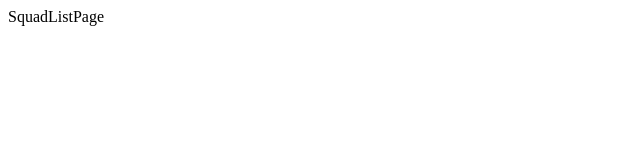
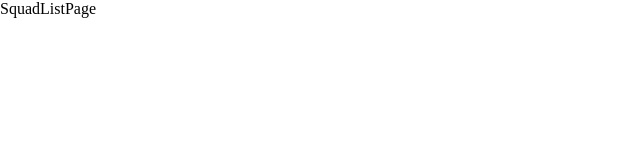
Before and after one commit to coh3-info/coh3-info, a React (Create React App) app: page / in a window 1280 px wide. Shown: the top 160 px of the page, without its empty margins (0-640 px from the left). Built offline with nearby package versions, Linux system fonts and the light colour scheme.

Commit message:
Init Global style 적용

```diff
--- a/package.json
+++ b/package.json
@@ -41,5 +41,8 @@
       "last 1 firefox version",
       "last 1 safari version"
     ]
+  },
+  "devDependencies": {
+    "@types/styled-components": "^5.1.26"
   }
 }
--- a/src/index.tsx
+++ b/src/index.tsx
@@ -1,14 +1,19 @@
 import React from 'react';
 import ReactDOM from 'react-dom/client';
+import reportWebVitals from './reportWebVitals';
+import { RouterProvider } from 'react-router-dom';
+
 import App from './App';
-import reportWebVitals from './reportWebVitals';
 import router from './pages/router';
-import { RouterProvider } from 'react-router-dom';
+import GlobalStyle from './styles/GlobalStyle';
 
 const root = ReactDOM.createRoot(document.getElementById('root') as HTMLElement);
 root.render(
   <React.StrictMode>
-    <RouterProvider router={router} />
+    <>
+      <GlobalStyle />
+      <RouterProvider router={router} />
+    </>
   </React.StrictMode>
 );
 
--- /dev/null
+++ b/src/styles/GlobalStyle.tsx
@@ -0,0 +1,15 @@
+import { createGlobalStyle } from 'styled-components';
+
+const GlobalStyle = createGlobalStyle`
+  * {
+    padding: 0;
+    margin: 0;
+    box-sizing: border-box;
+  }
+
+  button {
+    cursor: pointer;
+  }
+`;
+
+export default GlobalStyle;
```
Also changed, not shown: 1 other file (tests, documents, lock files or other folders).
